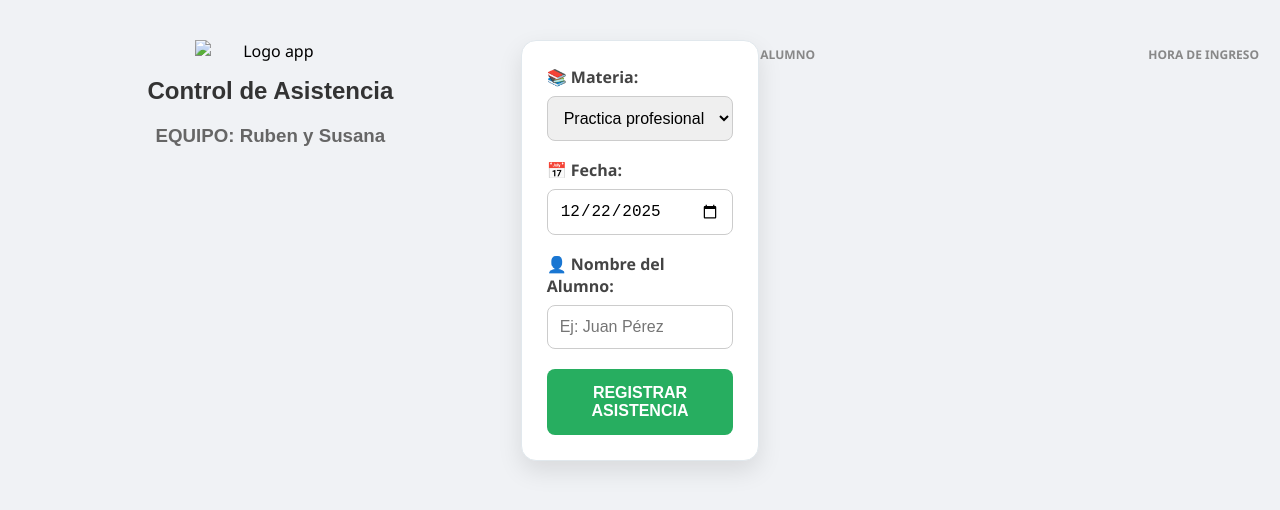
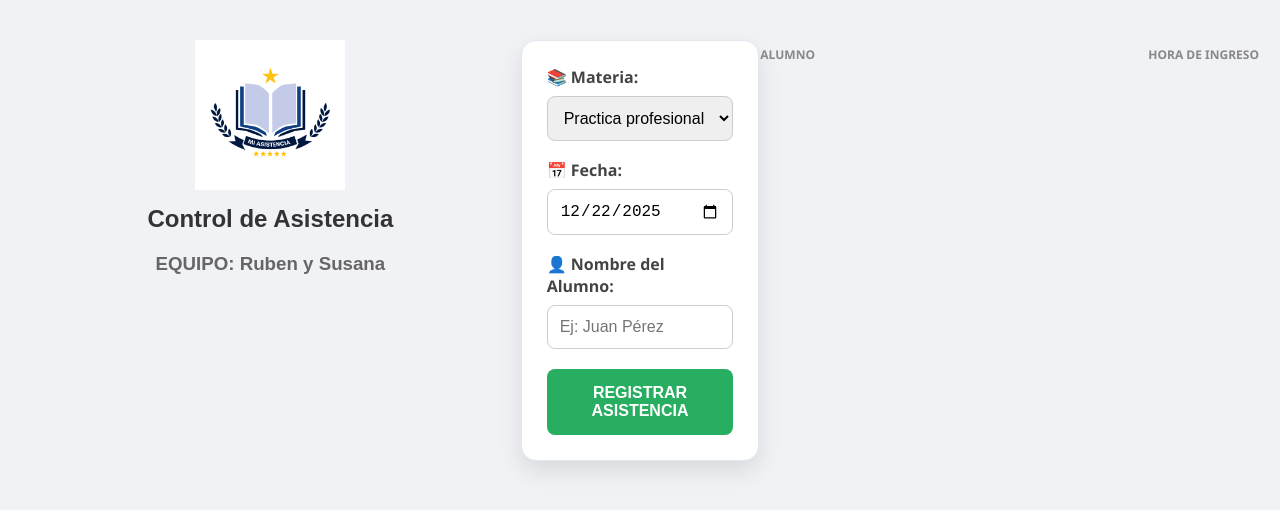
Before and after one commit to Profesu0210/equipo-diplo-ruben-susana, a plain HTML site: page index.html in a window 1280 px wide. Drawn offline with Linux system fonts and the light colour scheme.

Commit message:
Update index.html

```diff
--- a/index.html
+++ b/index.html
@@ -4,7 +4,7 @@
     <meta charset="UTF-8">
     <meta name="viewport" content="width=device-width, initial-scale=1.0">
    <div style= "width: 100%; text-align:center; padding-top: 20px; margin-botton: 20px; display: block;">
-       <img src="logotipo.png" alt="Logo app" style="width: 150px; height: auto; display:block; margin: 0 auto">
+       <img src="logo.png" alt="Logo app" style="width: 150px; height: auto; display:block; margin: 0 auto">
 
        <h1 style="color: #333; margin-top: 15px; font-family: sans-serif;">Control de Asistencia</h1>
        <h3 style="color: #666; font-family: sans-serif;">EQUIPO: Ruben y Susana</h3>
```
